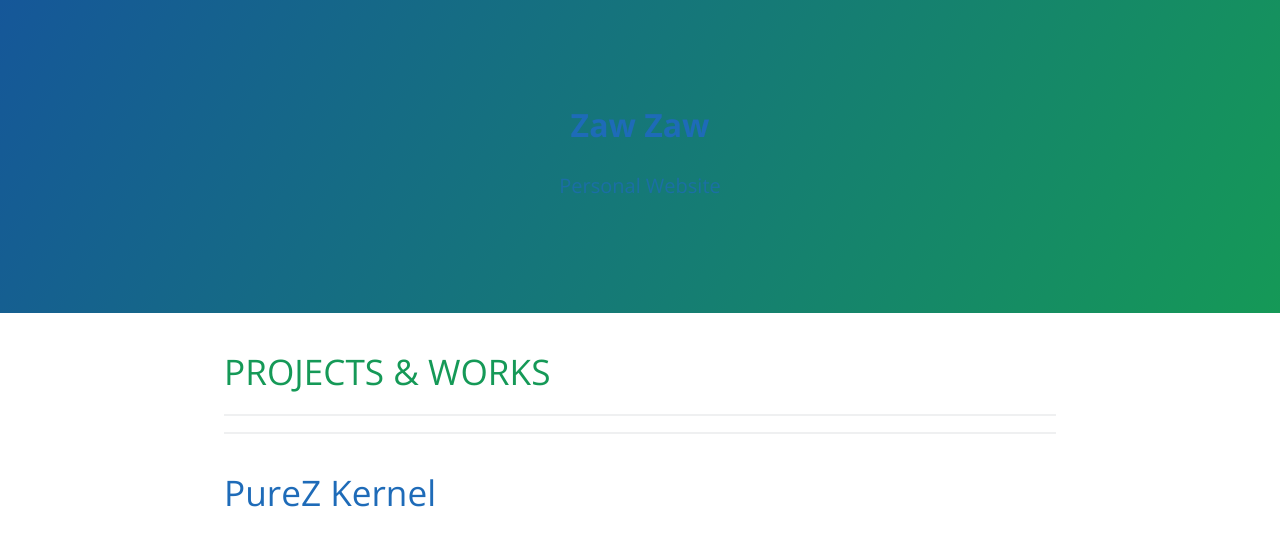
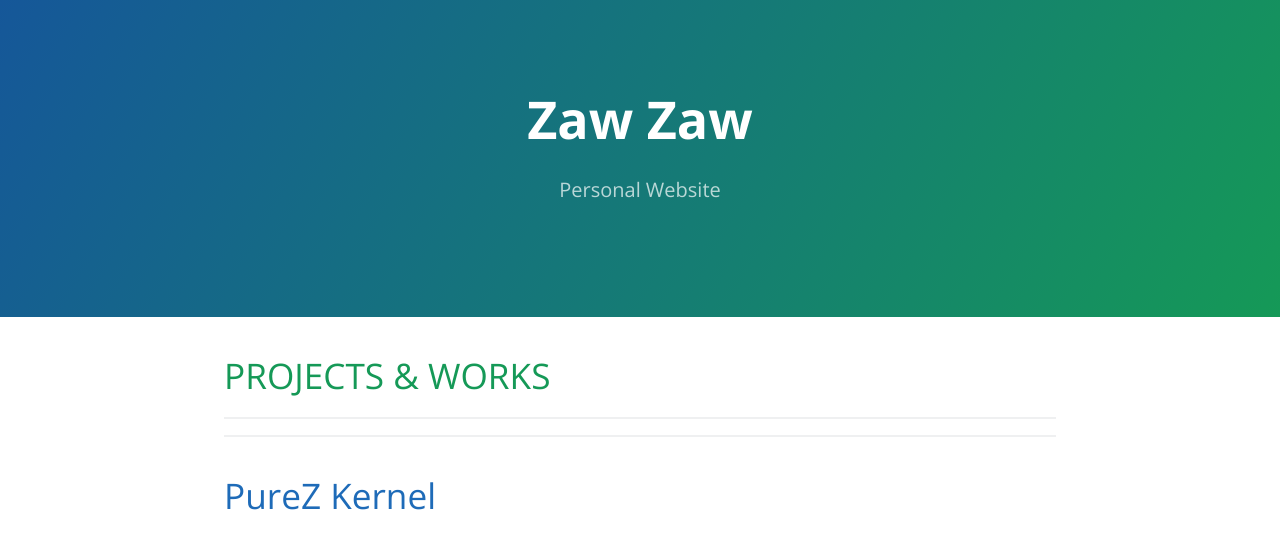
Before and after one commit to zawzaww/zawzaww.github.io, a Jekyll site: the page built from project.md, in a window 1280 px wide. Shown: the top 540 px of the page. Built offline with Jekyll 4.4.1, drawn with Linux system fonts in a browser that asks for light colours.

Commit message:
layout: default.html: Revert to origin cayman style
Signed-off-by: Zaw Zaw <mczawzaw12@outlook.com>

```diff
--- a/_layouts/default.html
+++ b/_layouts/default.html
@@ -13,7 +13,7 @@
     <a id="skip-to-content" href="#content">Skip to the content.</a>
 
     <header class="page-header" role="banner">
-      <h1><a href="{{ "/" | absolute_url }}">{{ site.title | default: site.github.repository_name }}</h1>
+      <h1 class="project-name">{{ site.title | default: site.github.repository_name }}</h1>
       <h2 class="project-tagline">{{ site.description | default: site.github.project_tagline }}</h2>
       {% if site.github.is_project_page %}
         <a href="{{ site.github.repository_url }}" class="btn">View on GitHub</a>
```
